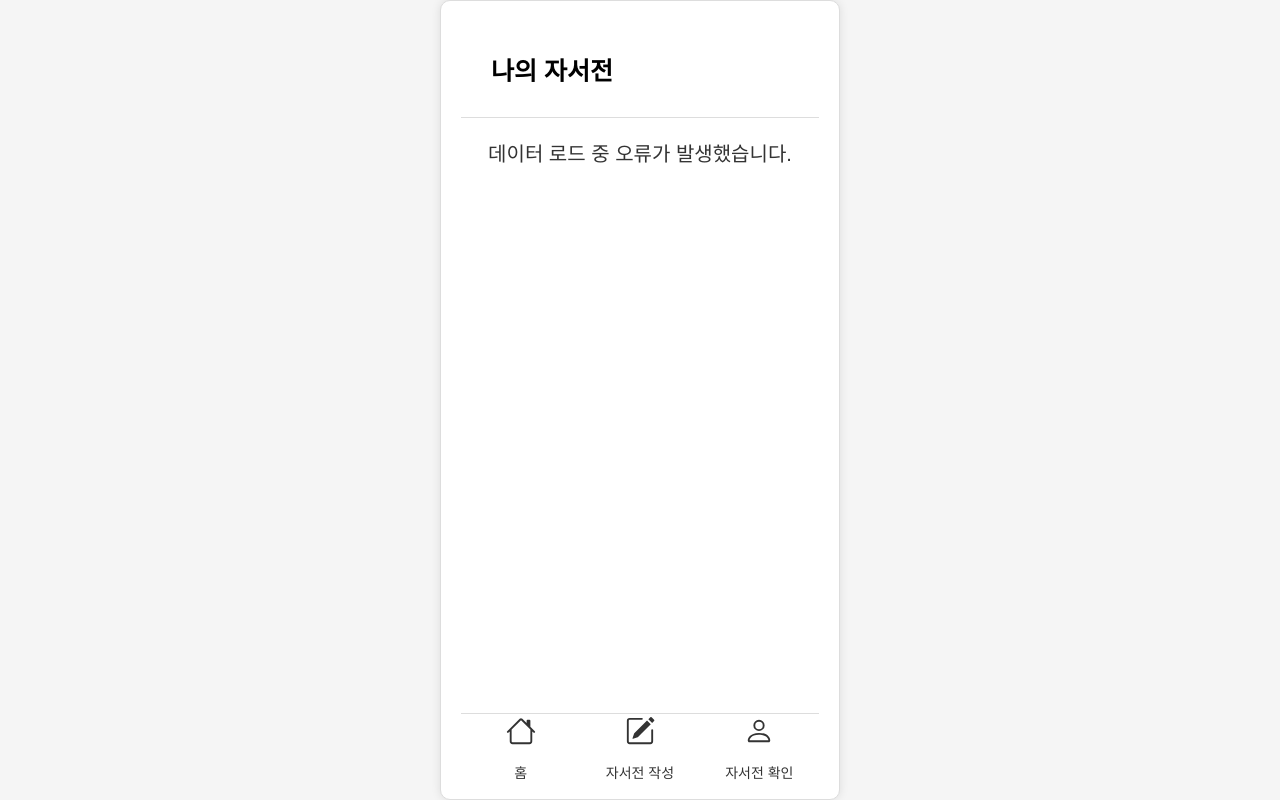
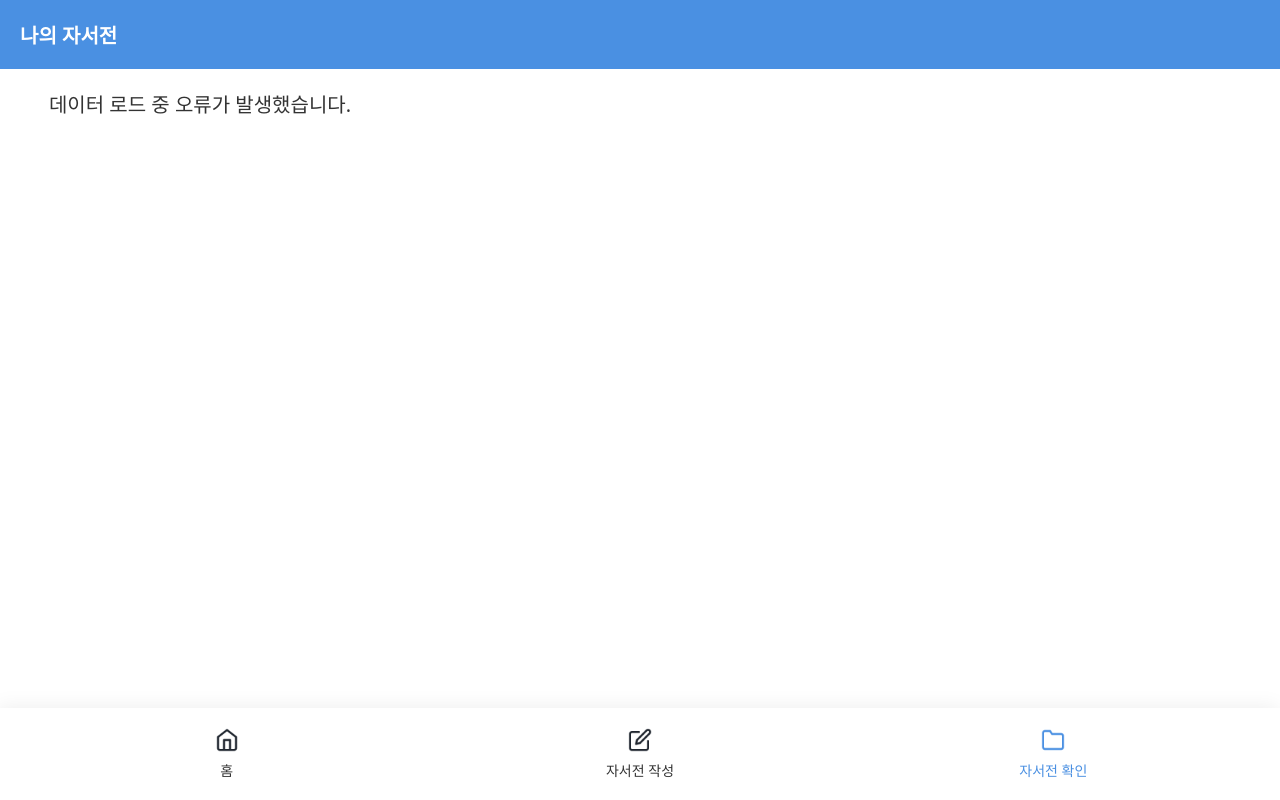
Before and after one commit to AI-Life-Legacy/AI-Life-Legacy, a plain HTML site: page public/mypage/mypage.html in a window 1280 px wide. Drawn offline with nearby package versions, Linux system fonts and the light colour scheme; no server answers; a web font is replaced by a local one.

Commit message:
stlye: 나의 자서전 페이지 퍼블리싱

```diff
--- a/public/home/home.css
+++ b/public/home/home.css
@@ -164,21 +164,23 @@
 
 .navbar li {
     flex: 1;
-    text-align: center;
+    display: flex;
+    flex-direction: column;
+    align-items: center;
 }
 
-.navbar p {
+.navbar a {
     color: #333;
     font-size: 14px;
     margin-top: 8px;
+    text-decoration: none;
 }
 
-.navbar p.nav-active {
+.navbar a.nav-active {
     color: #4B90E2;
     font-size: 14px;
     margin-top: 8px;
 }
-
 
 .navbar img {
     width: 24px;
--- a/public/mypage/mypage.css
+++ b/public/mypage/mypage.css
@@ -1,43 +1,32 @@
-body {
-    font-family: Arial, sans-serif;
+@import url("https://cdn.jsdelivr.net/gh/orioncactus/pretendard@v1.3.9/dist/web/variable/pretendardvariable.min.css");
+@import url('https://fonts.googleapis.com/css2?family=Caveat:wght@400..700&display=swap');
+
+* {
+    font-family: "Pretendard Variable", system-ui;
     margin: 0;
     padding: 0;
-    display: flex;
-    flex-direction: column;
-    justify-content: center;
-    align-items: center;
-    height: 100vh;
-    background-color: #f5f5f5;
+    box-sizing: border-box;
 }
 
 .header {
-    text-align: left; /* Align the title to the left */
-    padding: 10px;
-    background-color: white; /* 배경색을 흰색으로 변경 */
-    border-bottom: 1px solid #ddd;
+    text-align: left;
+    padding: 20px;
+    background-color: #4a90e2;
 }
 
 .header h1 {
-    font-size: 25px; /* Reduce the size of the title */
-    margin: 0;
-    margin-left: 20px; /* Left margin */
-    margin-top: 20px; /* Top margin */
-    margin-bottom: 20px; /* Bottom margin */
+    font-size: 20px;
+    color: white;
 }
 
 .container {
     width: 100%;
     max-width: 600px;
     background-color: white;
+
     display: flex;
     flex-direction: column;
-    border: 1px solid #ddd;
-    border-radius: 10px;
-    overflow: hidden;
-    box-shadow: 0 0 10px rgba(0, 0, 0, 0.1);
-    padding: 20px;
-    box-sizing: border-box;
-    flex-grow: 1;
+    padding: 0px 20px;
 }
 
 #sections {
@@ -93,54 +82,53 @@ body {
     background-color: #f9f9f9;
 }
 
+/* Navigation */
 .navbar {
     width: 100%;
     background-color: white;
     display: flex;
-    justify-content: center;
+    justify-content: space-between;
     align-items: center;
-    height: 60px;
-    margin-top: auto; /* 네비게이션 바를 하단에 고정 */
-    position: relative; /* 추가 */
-}
 
-.navbar::before {
-    content: '';
     position: absolute;
-    top: -6px; /* 선을 네비바 위로 6px 올립니다 */
-    left: 0;
-    width: 100%;
-    height: 1px;
-    background-color: #ddd;
+    bottom:0;
+    left:0;
+    padding:20px;
+    box-shadow: -2px 0px 20px 0px rgba(0, 0, 0, 0.08);
+    /* border:1px solid dodgerblue; */
 }
 
 .navbar ul {
+    width: 100%;
     list-style-type: none;
-    padding: 0;
-    margin: 0;
     display: flex;
     justify-content: space-around;
-    width: 100%;
 }
 
 .navbar li {
     flex: 1;
-    text-align: center;
+    display: flex;
+    flex-direction: column;
+    align-items: center;
 }
 
 .navbar a {
-    display: flex;
-    flex-direction: column;
-    justify-content: center;
-    align-items: center;
-    padding: 5px;
     color: #333;
+    font-size: 14px;
+    margin-top: 8px;
     text-decoration: none;
-    font-size: 14px;
 }
 
-.navbar a:hover {
-    background-color: #e8f0fe;
+.navbar a.nav-active {
+    color: #4B90E2;
+    font-size: 14px;
+    margin-top: 8px;
+}
+
+
+.navbar img {
+    width: 24px;
+    height: 24px;
 }
 
 .answer-item {
--- a/public/mypage/mypage.html
+++ b/public/mypage/mypage.html
@@ -9,20 +9,38 @@
     <script src="/mypage/check.js"></script>
 </head>
 <body>
+    <div class="header">
+        <h1>나의 자서전</h1>
+    </div>
     <div class="container">
-        <div class="header">
-            <h1>나의 자서전</h1>
-        </div>
         <div id="sections">
             <div id="loading-message">로딩중...</div>
         </div>
+
+        <!-- Navigation -->
         <nav class="navbar">
+            <ul>
+                <li>
+                    <img src="../images/home.png">
+                    <a href="/home">홈</a>
+                </li>
+                <li>
+                    <img src="../images/edit.png">
+                    <a href="/write1">자서전 작성</a>
+                </li>
+                <li>
+                    <img src="../images/folder_active.png">
+                    <a href="/mypage" class="nav-active">자서전 확인</a>
+                </li>
+            </ul>
+        </nav>
+        <!-- <nav class="navbar">
             <ul>
                 <li><a href="/"><svg xmlns="http://www.w3.org/2000/svg" width="30" height="30" fill="currentColor" class="bi bi-house" viewBox="0 0 16 16"><path d="M8.707 1.5a1 1 0 0 0-1.414 0L.646 8.146a.5.5 0 0 0 .708.708L2 8.207V13.5A1.5 1.5 0 0 0 3.5 15h9a1.5 1.5 0 0 0 1.5-1.5V8.207l.646.647a.5.5 0 0 0 .708-.708L13 5.793V2.5a.5.5 0 0 0-.5-.5h-1a.5.5 0 0 0-.5.5v1.293zM13 7.207V13.5a.5.5 0 0 1-.5.5h-9a.5.5 0 0 1-.5-.5V7.207l5-5z"/></svg><br>홈</a></li>
                 <li><a href="/guide"><svg xmlns="http://www.w3.org/2000/svg" width="30" height="30" fill="currentColor" class="bi bi-pencil-square" viewBox="0 0 16 16"><path d="M15.502 1.94a.5.5 0 0 1 0 .706L14.459 3.69l-2-2L13.502.646a.5.5 0 0 1 .707 0l1.293 1.293zm-1.75 2.456-2-2L4.939 9.21a.5.5 0 0 0-.121.196l-.805 2.414a.25.25 0 0 0 .316.316l2.414-.805a.5.5 0 0 0 .196-.12l6.813-6.814z"/><path fill-rule="evenodd" d="M1 13.5A1.5 1.5 0 0 0 2.5 15h11a1.5 1.5 0 0 0 1.5-1.5v-6a.5.5 0 0 0-1 0v6a.5.5 0 0 1-.5.5h-11a.5.5 0 0 1-.5-.5v-11a.5.5 0 0 1 .5-.5H9a.5.5 0 0 0 0-1H2.5A1.5 1.5 0 0 0 1 2.5z"/></svg><br>자서전 작성</a></li>
                 <li><a href="/mypage"><svg xmlns="http://www.w3.org/2000/svg" width="30" height="30" fill="currentColor" class="bi bi-person" viewBox="0 0 16 16"><path d="M8 8a3 3 0 1 0 0-6 3 3 0 0 0 0 6m2-3a2 2 0 1 1-4 0 2 2 0 0 1 4 0m4 8c0 1-1 1-1 1H3s-1 0-1-1 1-4 6-4 6 3 6 4m-1-.004c-.001-.246-.154-.986-.832-1.664C11.516 10.68 10.289 10 8 10s-3.516.68-4.168 1.332c-.678.678-.83 1.418-.832 1.664z"/></svg><br>자서전 확인</a></li>
             </ul>
-        </nav>
+        </nav> -->
     </div>
     <script src="/mypage/mypage.js"></script>
 </body>
```
Also changed, not shown: public/home/home.html (+5 -5 lines).
